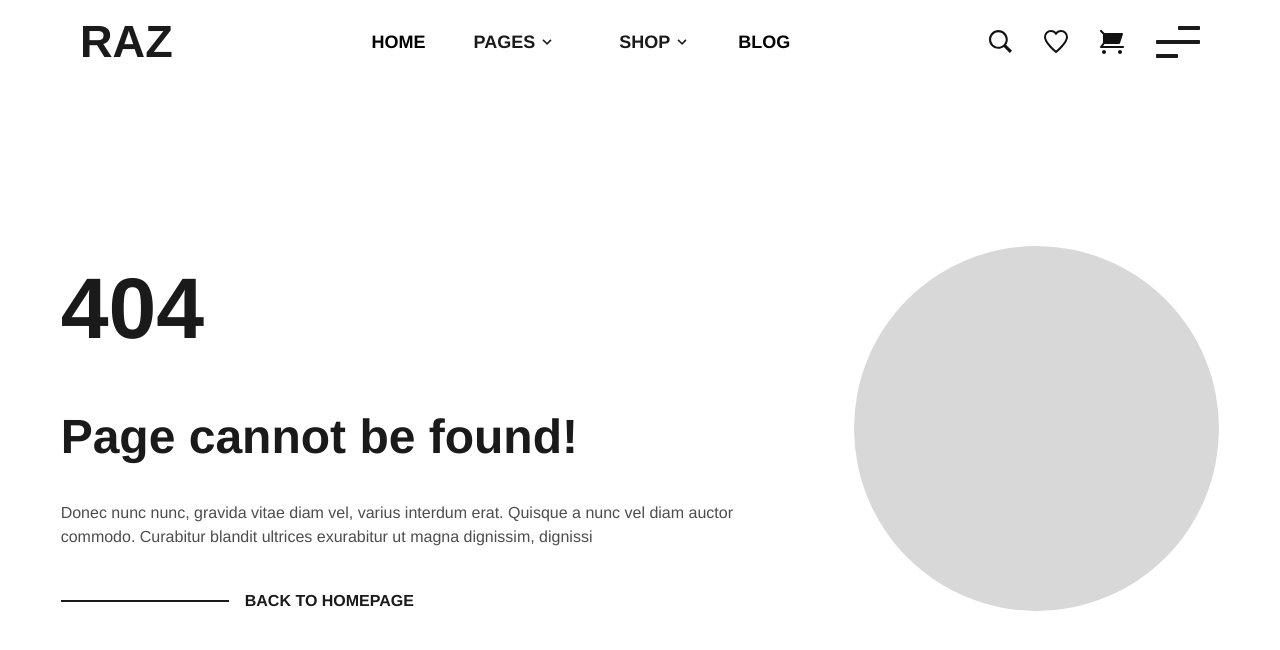
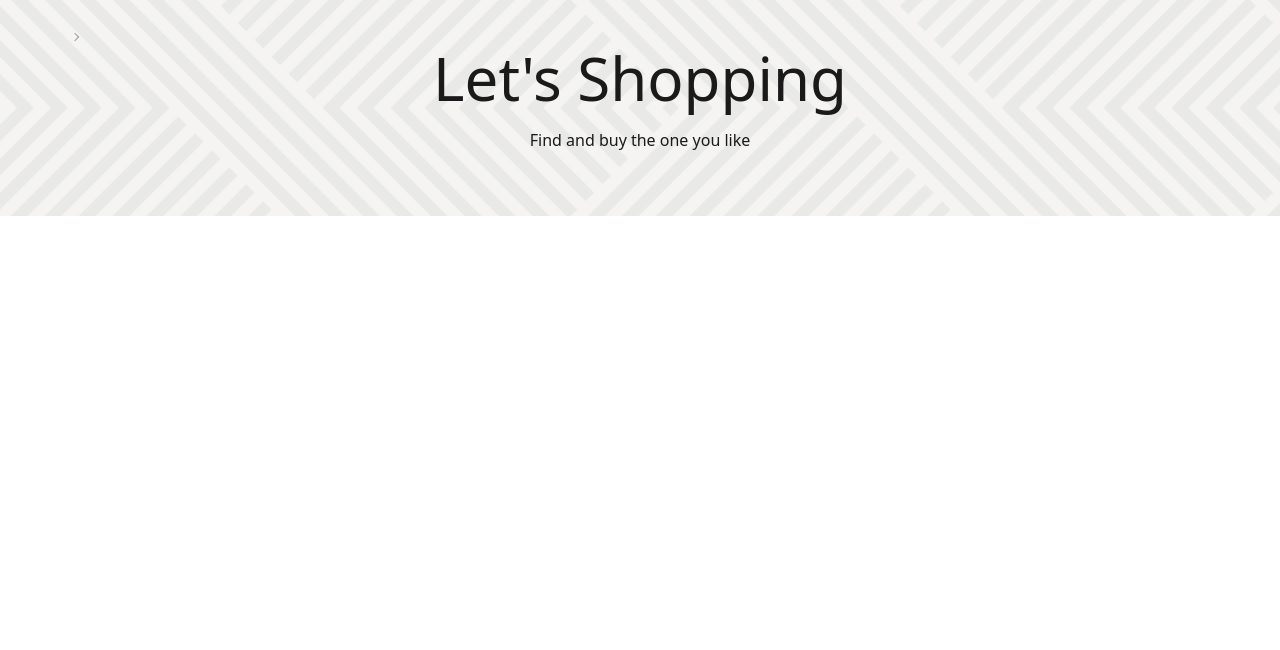
Before and after one commit to mikejang0109/fe_shop_ternLK, a React (Create React App) app: page /products in a window 1280 px wide. Shown: the top 650 px of the page. Built offline with nearby package versions, Linux system fonts and the light colour scheme.

Commit message:
products

```diff
--- /dev/null
+++ b/src/pages/Products/index.jsx
@@ -0,0 +1,19 @@
+import React from "react";
+import Title from "../../components/Title";
+
+const Products = () => {
+    return (
+        <React.Fragment>
+            <Title
+            // breadcrumbs="Shop"
+            // breadcrumbs2="Shop Right Sidebar"
+            title="Let's Shopping"
+            description="Find and buy the one you like" />
+            <main>
+
+            </main>
+        </React.Fragment>
+    )
+}
+
+export default Products;
--- a/src/router.js
+++ b/src/router.js
@@ -4,14 +4,16 @@
 import Home from "./pages/Home";
 import Error from "./pages/Error";
 import Faq from "./pages/Faq";
+import Products from "./pages/Products";
 
 const router = createBrowserRouter([
+	{ path: "/faq", element: <Faq /> },
+	{ path: "/products", element: <Products /> },
 	{
 		path: "/",
 		element: <Home />,
 		errorElement: <Error />,
 	},
-	{ path: "/faq", element: <Faq /> },
 ]);
 
 export default router;
```
